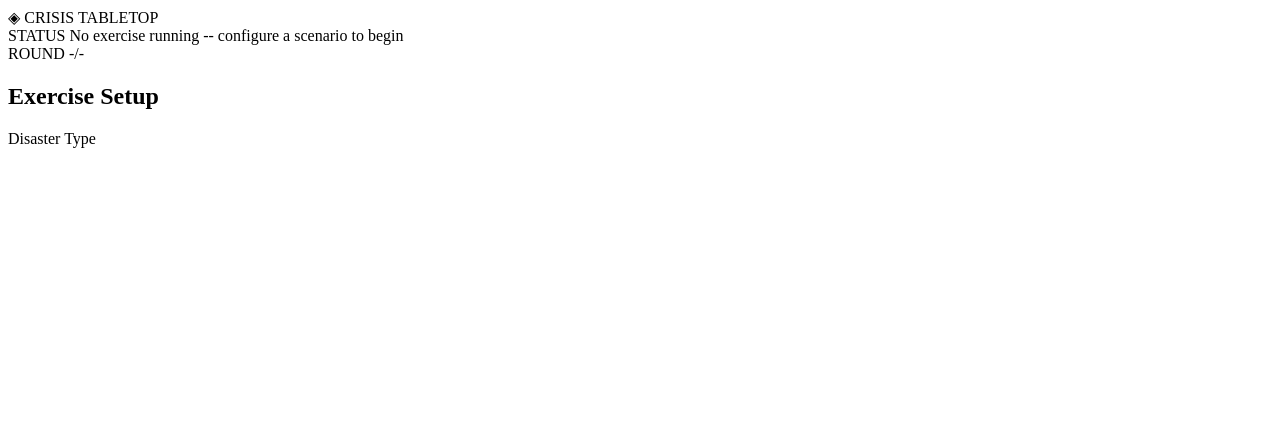
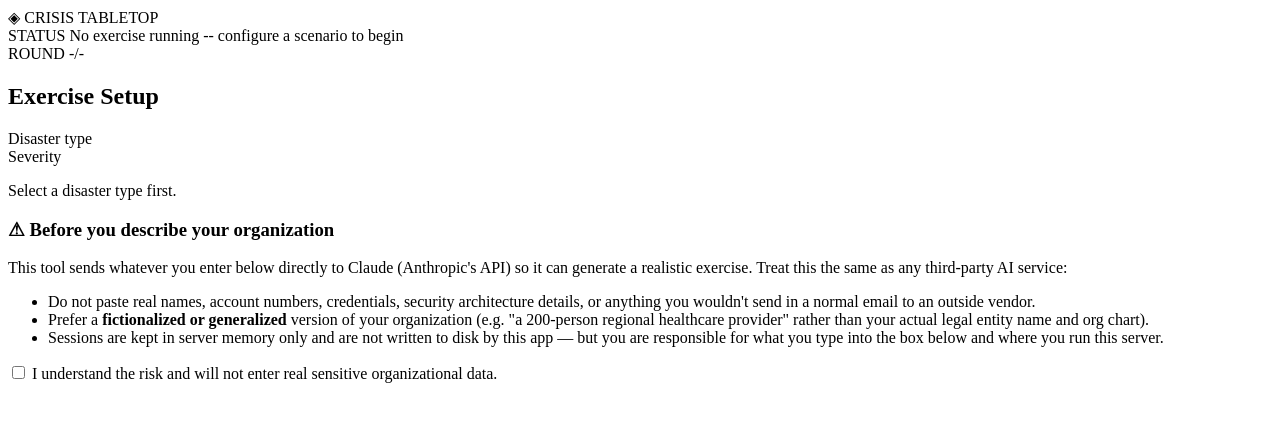
Before and after one commit to pendradragon/Crisis-Tabletop, a plain HTML site: page public/index.html in a window 1280 px wide. Drawn offline with Linux system fonts and the light colour scheme.

Commit message:
Rewriting is so sigma

```diff
--- a/public/index.html
+++ b/public/index.html
@@ -23,13 +23,37 @@
 
 <main class=" layout">
 
-    <!---SETUP SECTION-->
-    <section class=" panel setup-panel" id="setupPanel">
+    <!-- SETUP PANEL -->
+    <section class="panel setup-panel" id="setupPanel">
         <h2 class="panel-title">Exercise Setup</h2>
 
         <div class="field-group">
-            <label class="field-label">Disaster Type</label>
+            <label class="field-label">Disaster type</label>
             <div id="scenarioList" class="option-grid" role="radiogroup"></div>
+        </div>
+
+        <div class="field-group">
+            <label class="field-label">Severity</label>
+            <div id="severityList" class="severity-track" role="radiogroup"></div>
+            <p class="severity-caption" id="severityCaption">Select a disaster type first.</p>
+        </div>
+
+        <div class="field-group disclaimer-block">
+            <h3 class="disclaimer-title">⚠ Before you describe your organization</h3>
+            <p>
+                This tool sends whatever you enter below directly to Claude (Anthropic's API)
+                so it can generate a realistic exercise. Treat this the same as any third-party
+                AI service:
+            </p>
+            <ul>
+                <li>Do not paste real names, account numbers, credentials, security architecture details, or anything you wouldn't send in a normal email to an outside vendor.</li>
+                <li>Prefer a <strong>fictionalized or generalized</strong> version of your organization (e.g. "a 200-person regional healthcare provider" rather than your actual legal entity name and org chart).</li>
+                <li>Sessions are kept in server memory only and are not written to disk by this app — but you are responsible for what you type into the box below and where you run this server.</li>
+            </ul>
+            <label class="consent-row">
+                <input type="checkbox" id="consentCheckbox" />
+                <span>I understand the risk and will not enter real sensitive organizational data.</span>
+            </label>
         </div>
     </section>
 </main>
```
